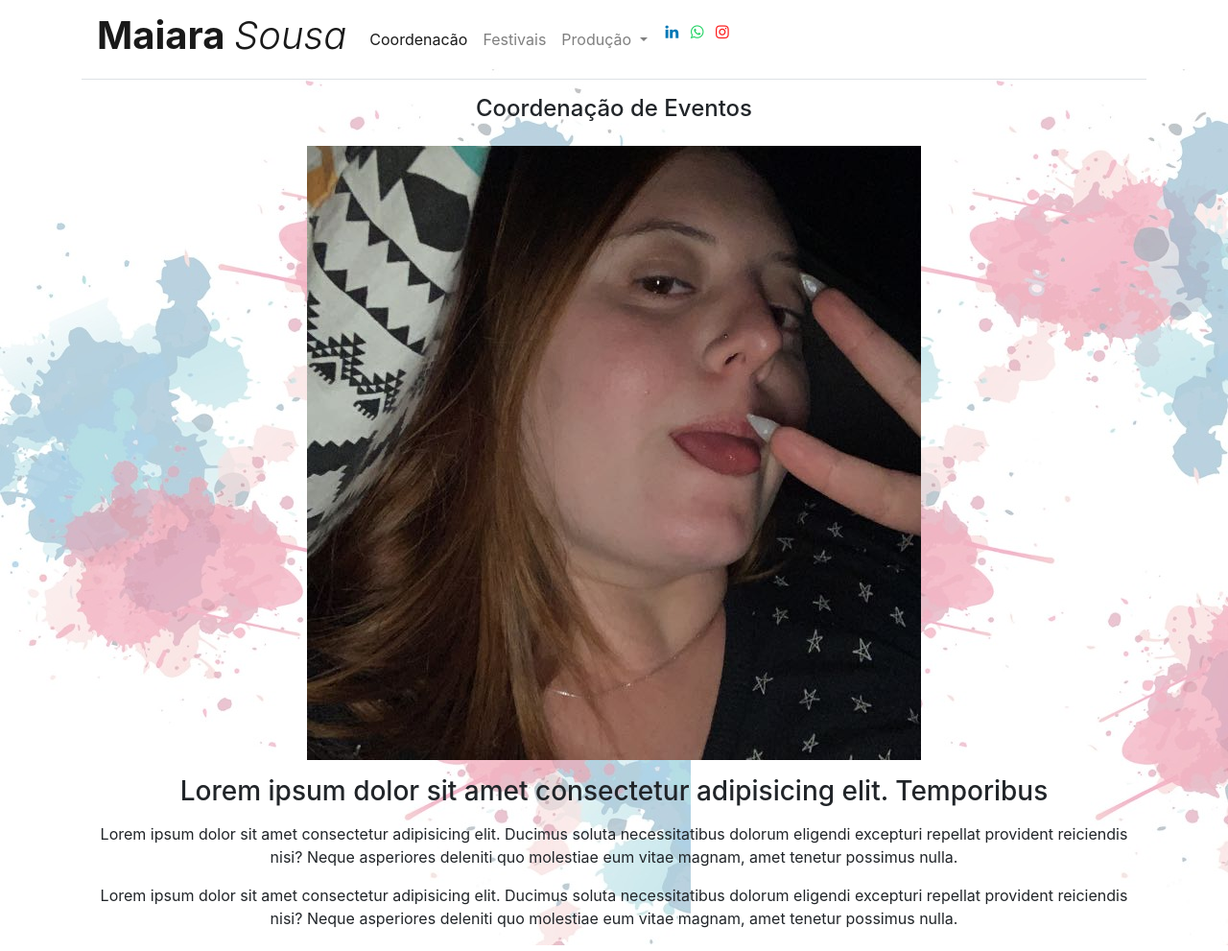
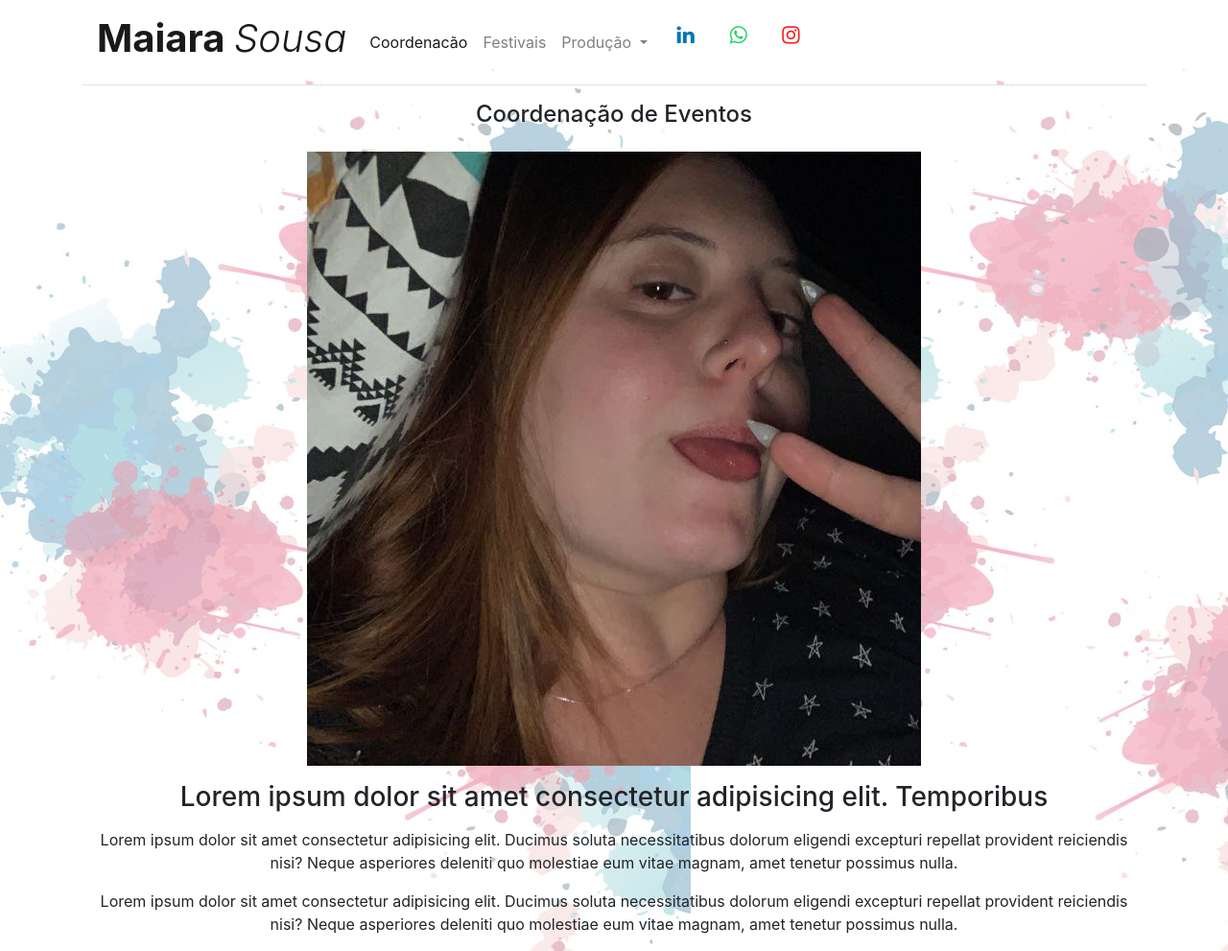
Before and after one commit to rodrigoneal/maiara, a plain HTML site: page coordenacao.html in a window 1280 px wide. Shown: the whole page at 96% size. Drawn offline with Linux system fonts and the light colour scheme.

Commit message:
correção de links cegos e aumentando tamanho dos links socias

```diff
--- a/coordenacao.html
+++ b/coordenacao.html
@@ -17,6 +17,7 @@
   <body>
 
     <div class="container">
+      <!--Barra de Navegação -->
       <nav class="navbar navbar-expand-lg navbar-light bg-transparent text-dark border-bottom">
           <a class="navbar-brand" href="index.html"> <h1 class="font-weight-bolder">Maiara <em class="font-weight-light"> Sousa</em></h1></a>
           <button class="navbar-toggler" type="button" data-toggle="collapse" data-target="#navbarNavDropdown" aria-controls="navbarNavDropdown" aria-expanded="false" aria-label="Toggle navigation">
@@ -34,6 +35,7 @@
                 <a class="nav-link dropdown-toggle" href="#" id="navbarDropdownMenuLink" data-toggle="dropdown" aria-haspopup="true" aria-expanded="false">
                   Produção
                 </a>
+                <!--Menu Dropdown-->
                 <div class="dropdown-menu border-0" aria-labelledby="navbarDropdownMenuLink">
                   <a class="dropdown-item" href="#">Verbara</a>
                   <a class="dropdown-item" href="#">Tortão</a>
@@ -41,18 +43,20 @@
                 </div>
               </li>
 
-
+            <!--Menu Redes Socias-->
             </ul>
             <div class="container ">
               <ul class="list-inline ml-n2">
-                  <a href="#"><li class="list-inline-item p-1"><i class="fa fa-linkedin"></i></li></a>
-                  <a href="#"><li class="list-inline-item p-1"><i class="fa fa-whatsapp"></i></li></a>
-                  <a href="#"><li class="list-inline-item p-1"><i class="fa fa-instagram"></i></li></a>
+                <a href="https://www.linkedin.com/in/maiara-sousa-90a06759/"><li class="list-inline-item p-3"><i class="fa fa-linkedin fa-lg"></i></li></a>
+                <a href="https://wa.me/5521991877447"><li class="list-inline-item p-3"><i class="fa fa-whatsapp fa-lg"></i></li></a>
+                <a href="https://www.instagram.com/sousamaiara/"><li class="list-inline-item p-3"><i class="fa fa-instagram fa-lg"></i></li></a>
               </ul>
             </div>
           </div>
       </nav>
     </div>
+    <!-- Conteudo Principal-->
+    <main>
       <div class="container text-center ">
           <h4 class="mt-3">Coordenação de Eventos</h2>
           <div class="row d-flex justify-content-center ">
@@ -74,7 +78,7 @@
               possimus nulla.</p>
           </div>
       </div>
-
+    </main>
 
 
     <!-- jQuery first, then Popper.js, then Bootstrap JS -->
```
Also changed, not shown: index.html (+3 -3 lines). Lines whose indentation alone changed are shown as unchanged.
